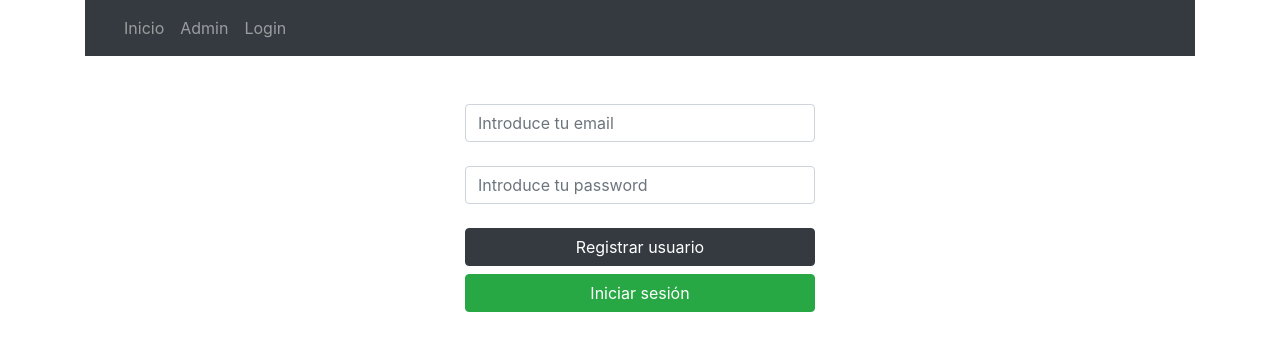
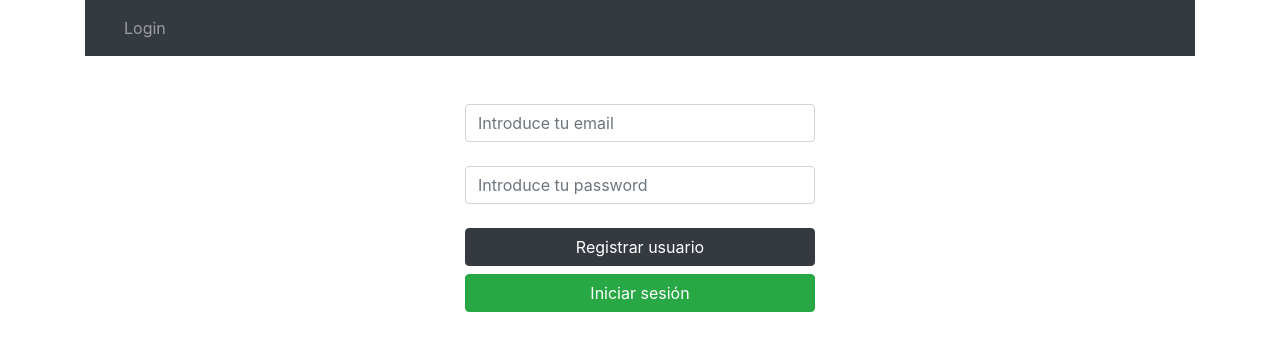
Before and after one commit to OmarDarioMelendrez/registro-usuario-firebase, a React (Create React App) app: page /login in a window 1280 px wide. Shown: the top 350 px of the page. Built offline with nearby package versions, Linux system fonts and the light colour scheme; no server answers.

Commit message:
agregando redirecciion a las funciones de registro e inicio de sesion

```diff
--- a/src/components/Login.js
+++ b/src/components/Login.js
@@ -1,7 +1,9 @@
 import React, { useState } from "react";
 import { auth } from "../FirebaseConfig";
+import {useHistory} from 'react-router-dom'
 
 const Login = () => {
+    const historial = useHistory();
   const [email, setEmail] = useState("");
   const [pass, setPass] = useState("");
   const [error, setError] = useState("");
@@ -9,7 +11,9 @@ const Login = () => {
  const registrarUsuario = (e) => {
      e.preventDefault();
          auth.createUserWithEmailAndPassword(email,pass)
-         .then(e => alert('Usuario registrado'))
+         .then(e => {
+             historial.push('/')
+         })
          .catch(e => {
              if (e.code === "auth/invalid-email") {
                  setError("Formato de email incorrecto");
@@ -24,7 +28,9 @@ const Login = () => {
 
  const LoginUsuario = () => {
      auth.signInWithEmailAndPassword(email,pass)
-     .then(e=> console.log(e))
+     .then(e=> {
+        historial.push('/')
+     })
      .catch(err => {
          if (err.code === "auth/wrong-password") {
              setError("Contraseña incorrecta")
--- a/src/components/Menu.js
+++ b/src/components/Menu.js
@@ -1,11 +1,30 @@
-import React from "react";
-import { Link } from "react-router-dom";
+import React, { useEffect, useState } from "react";
+import { Link, useHistory } from "react-router-dom";
+import { auth } from "../FirebaseConfig";
 
 const Menu = () => {
+  const historial = useHistory();
+  const [usuario, setUsuario] = useState(null);
+
+  useEffect(() => {
+    auth.onAuthStateChanged((user) => {
+      if (user) {
+        setUsuario(user.email);
+      }
+    });
+  }, []);
+
+  const cerrarSesion = () => {
+    auth.signOut();
+    setUsuario(null);
+    historial.push("/login");
+  };
+
   return (
     <div>
       <nav className="navbar navbar-expand-lg navbar-dark bg-dark">
         <div className="container-fluid">
+          {usuario ? (
             <ul className="navbar-nav me-auto mb-2 mb-lg-0">
               <li className="nav-item">
                 <Link to="/" className="nav-link">
@@ -17,12 +36,23 @@ const Menu = () => {
                   Admin
                 </Link>
               </li>
+            </ul>
+          ) : (
+            <ul className="navbar-nav me-auto mb-2 mb-lg-0">
               <li className="nav-item">
                 <Link to="/login" className="nav-link">
                   Login
                 </Link>
               </li>
             </ul>
+          )}
+          {usuario ? (
+            <button onClick={cerrarSesion} className="btn btn-danger">
+              Cerrar sesión
+            </button>
+          ) : (
+            <span></span>
+          )}
         </div>
       </nav>
     </div>
```
Lines whose indentation alone changed are shown as unchanged.
